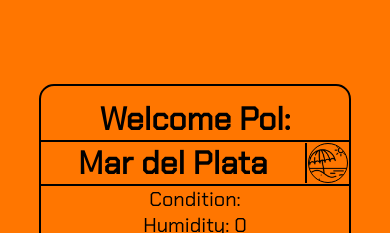
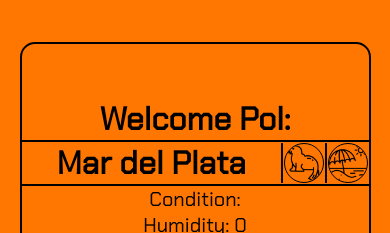
Before and after one commit to PabloMur/weatherapp, a React (Vite) app: page / in a window 390 px wide. Shown: the top 233 px of the page. Built offline with nearby package versions, Linux system fonts and the light colour scheme; no server answers.

Commit message:
arregle mobil y rompi lo otro jajaja

```diff
--- a/src/components/CityName/index.tsx
+++ b/src/components/CityName/index.tsx
@@ -1,5 +1,6 @@
 import css from "./styles.module.css";
 import icon from "../../assets/vacations.png";
+import lion from "../../assets/sea-lion.png";
 export const CityName = ({ cityname }: any) => {
   return (
     <>
@@ -7,6 +8,9 @@ export const CityName = ({ cityname }: any) => {
         <h2 className={css.cityname}>{cityname}</h2>
       </div>
       <div className={css.imgCont}>
+        <img className={css.img} src={lion} alt="sea lion" />
+      </div>
+      <div className={css.imgCont}>
         <img className={css.img} src={icon} alt="beach" />
       </div>
     </>
--- a/src/components/CitySearchForm/styles.module.css
+++ b/src/components/CitySearchForm/styles.module.css
@@ -13,6 +13,8 @@
   .root {
     min-height: 90vh;
     width: 90%;
+    margin: 0 auto;
+    flex-direction: column;
   }
 }
 
@@ -53,15 +55,6 @@
   }
 }
 
-@media screen and (max-width: 600px) {
-  .root {
-    min-height: 80vh;
-    width: 80%;
-    margin: 10vh auto;
-    flex-direction: column;
-  }
-}
-
 .cityNameContainer {
   width: 40%;
   height: 100%;
```
Also changed, not shown: src/assets/sea-lion.png (added).
